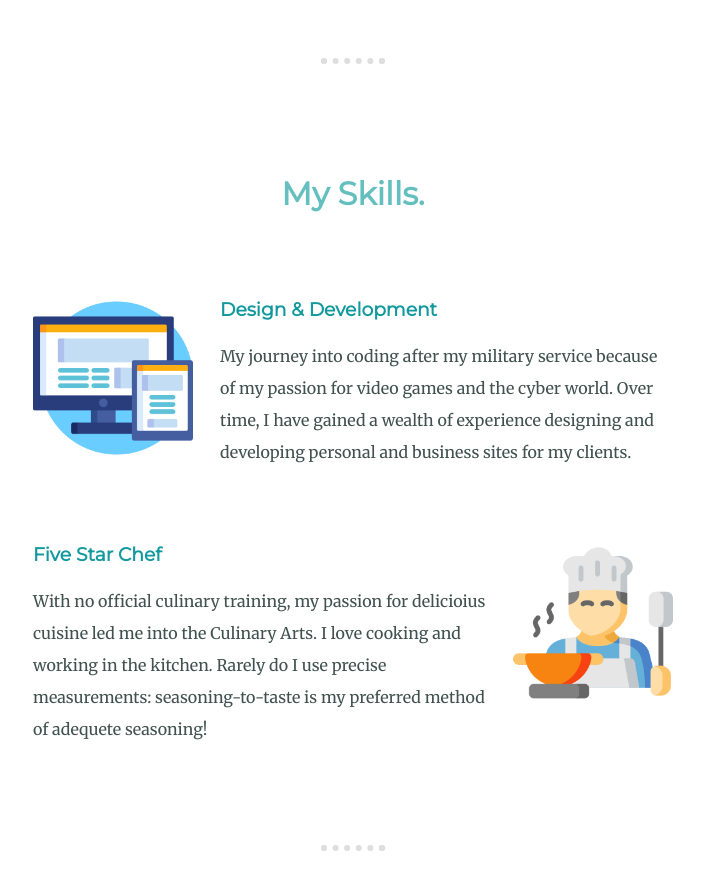
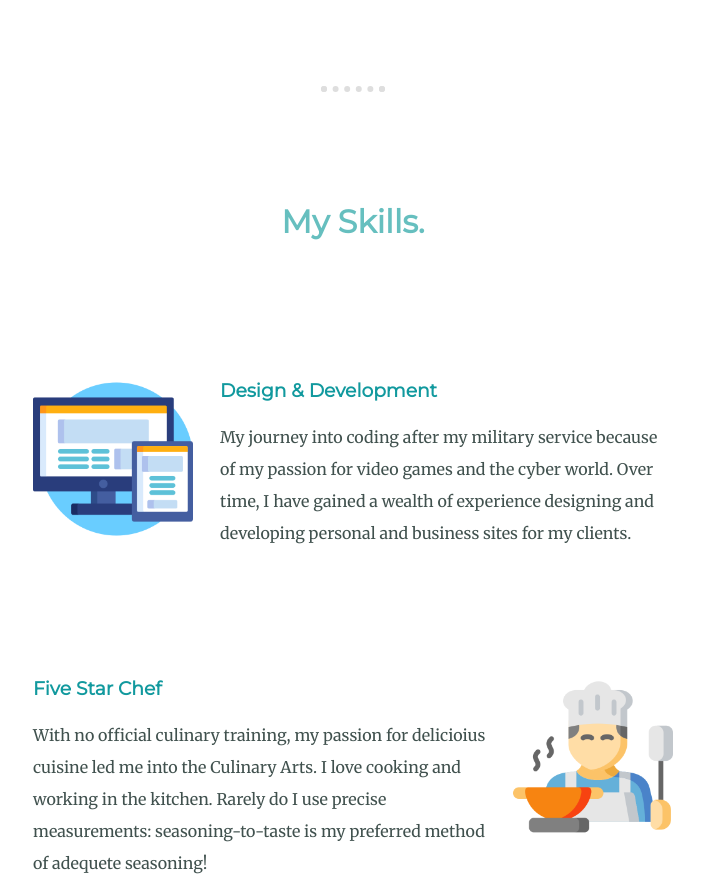
Before and after one commit to benjaminmilch/personal-site-one, a plain HTML site: page index.html in a window 1280 px wide. Shown: the part 1309-2191 px from the top of the page, without its empty margins (287-991 px from the left). Drawn offline with Linux system fonts and the light colour scheme.

Commit message:
Update styles.css

```diff
--- a/css/styles.css
+++ b/css/styles.css
@@ -117,7 +117,7 @@ p {
 }
 
 .middle-container {
-  margin: 100px 0;
+  margin: 10% 0;
 }
 
 .pro {
@@ -125,7 +125,7 @@ p {
 }
 
 .skill-row {
-  margin: 75px auto;
+  margin: 10% auto;
   text-align: left;
   width: 50%;
 }
```
